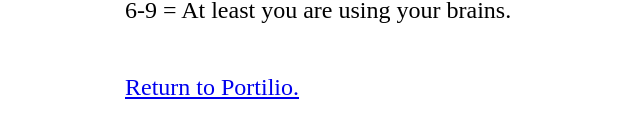
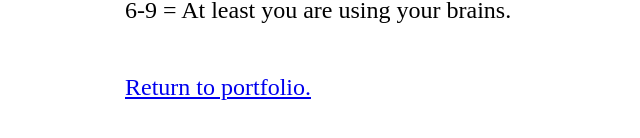
Before and after one commit to loiphung/loiphung.github.io, a plain HTML site: page netart/end.html in a window 1280 px wide. Shown: the part 512-650 px from the top of the page, 475-1115 px from the left. Drawn offline with Linux system fonts and the light colour scheme.

Commit message:
spelling correction
portfolio

```diff
--- a/netart/end.html
+++ b/netart/end.html
@@ -28,6 +28,6 @@
 </p>
 
 
-<p><a href="prankreturn.html">Return to Portilio.</a></p>
+<p><a href="prankreturn.html">Return to portfolio.</a></p>
 </body>
 </html>
```
